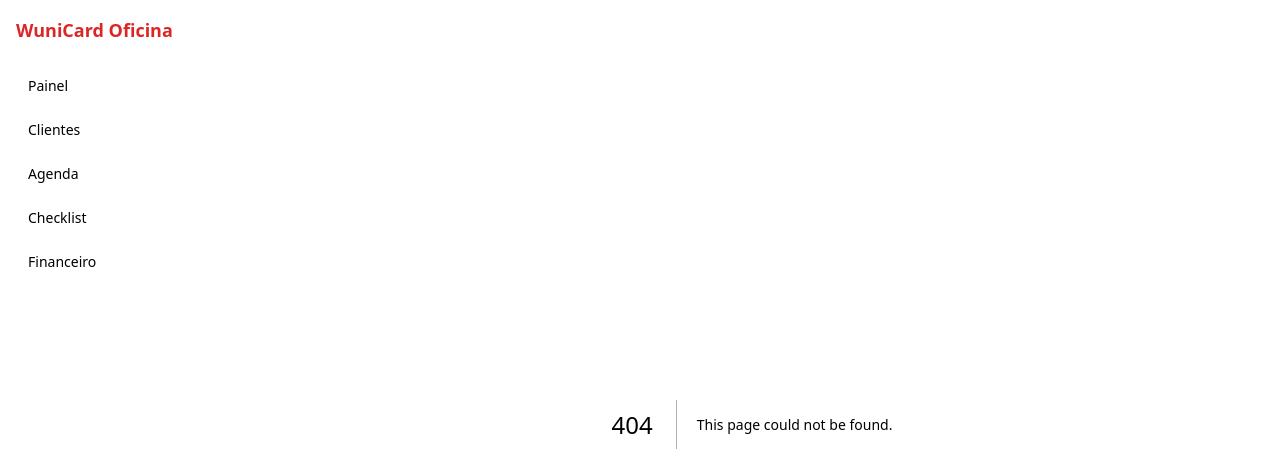
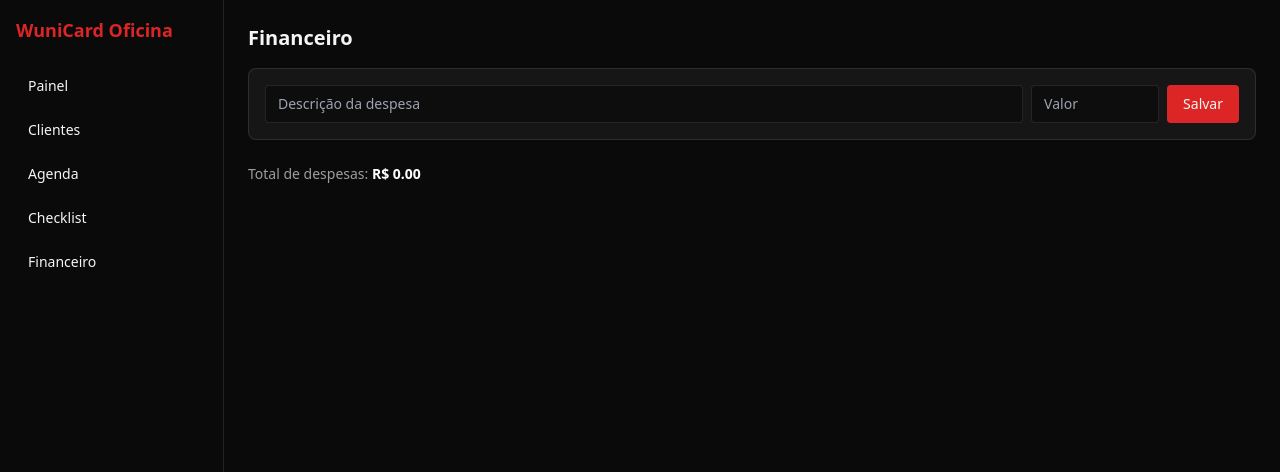
Before and after one commit to wuniflow-creator/wunicar-oficina, a Next.js app: page /financeiro in a window 1280 px wide. Before the commit this address had no page. Shown: the top 472 px of the page. Built offline with nearby package versions, Linux system fonts and the light colour scheme; no server answers; the database is empty.

Commit message:
feat: import app/financeiro/page.tsx

```diff
--- /dev/null
+++ b/app/financeiro/page.tsx
@@ -0,0 +1,17 @@
+"use client";
+
+import { useEffect, useState } from "react";
+import { supabase } from "@/lib/supabase";
+
+type Despesa = { id: string; descricao: string; categoria: string; valor: number; data: string };
+
+export default function Financeiro() {
+  const [despesas, setDespesas] = useState<Despesa[]>([]);
+  const [descricao, setDescricao] = useState("");
+  const [valor, setValor] = useState("");
+  async function carregar() { const { data } = await supabase.from("despesas").select("*").order("data", { ascending: false }); setDespesas(data ?? []); }
+  useEffect(() => { carregar(); }, []);
+  async function salvar() { if (!descricao || !valor) return; await supabase.from("despesas").insert({ descricao, valor: Number(valor) }); setDescricao(""); setValor(""); carregar(); }
+  const total = despesas.reduce((s, d) => s + Number(d.valor), 0);
+  return <div><h2 className="text-xl font-semibold mb-4">Financeiro</h2><div className="bg-white/5 border border-white/10 rounded-lg p-4 mb-6 flex gap-2 flex-wrap"><input className="bg-black/40 border border-white/10 rounded px-3 py-2 text-sm flex-1 min-w-[180px]" placeholder="Descrição da despesa" value={descricao} onChange={(e) => setDescricao(e.target.value)} /><input className="bg-black/40 border border-white/10 rounded px-3 py-2 text-sm w-32" placeholder="Valor" value={valor} onChange={(e) => setValor(e.target.value)} /><button onClick={salvar} className="bg-primary rounded px-4 py-2 text-sm font-medium">Salvar</button></div><p className="mb-3 text-sm text-white/60">Total de despesas: <span className="text-white font-semibold">R$ {total.toFixed(2)}</span></p><div className="space-y-2">{despesas.map((d) => <div key={d.id} className="bg-white/5 border border-white/10 rounded-lg p-3 flex justify-between text-sm"><span>{d.descricao}</span><span className="text-white/50">R$ {Number(d.valor).toFixed(2)}</span></div>)}</div></div>;
+}
```
